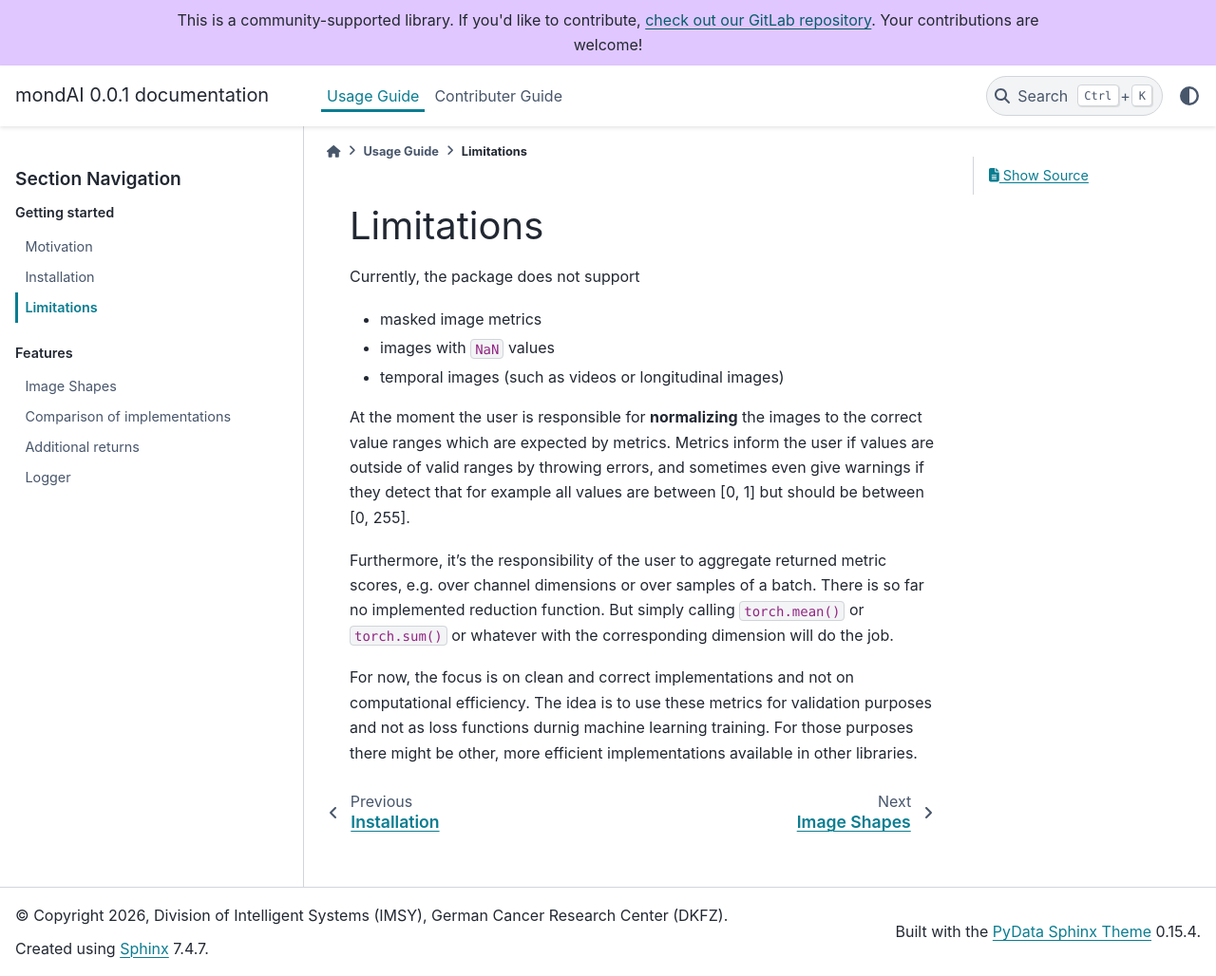
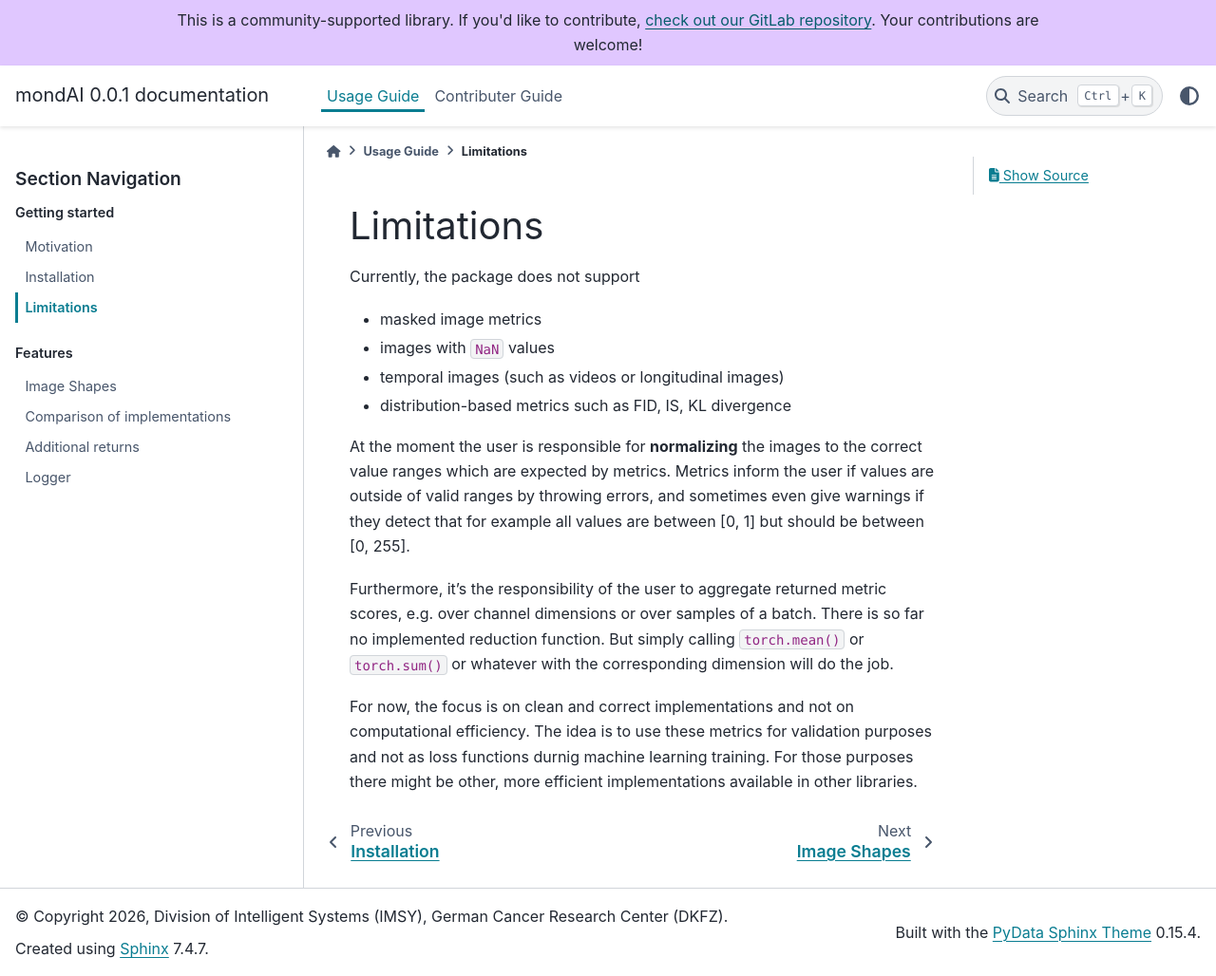
Before and after one commit to IMSY-DKFZ/mondAI, a Sphinx documentation site: the page built from docs/source/user_guide/limitations.md, in a window 1280 px wide and 1028 px high. Shown: the whole window at 95% size. Built offline with Sphinx 7.4.7 and the PyData theme 0.15.4, drawn with Linux system fonts in a browser that asks for light colours; pages that are not in the unit, such as notebooks, are missing from menus.

Commit message:
Added dist based metrics as limitation

```diff
--- a/docs/source/user_guide/limitations.md
+++ b/docs/source/user_guide/limitations.md
@@ -4,6 +4,7 @@ Currently, the package does not support
 * masked image metrics
 * images with `NaN` values
 * temporal images (such as videos or longitudinal images)
+* distribution-based metrics such as FID, IS, KL divergence
 
 At the moment the user is responsible for **normalizing** the images to the correct value ranges which are expected by metrics. Metrics inform the user if values are outside of valid ranges by throwing errors, and sometimes even give warnings if they detect that for example all values are between [0, 1] but should be between [0, 255].
 
```
